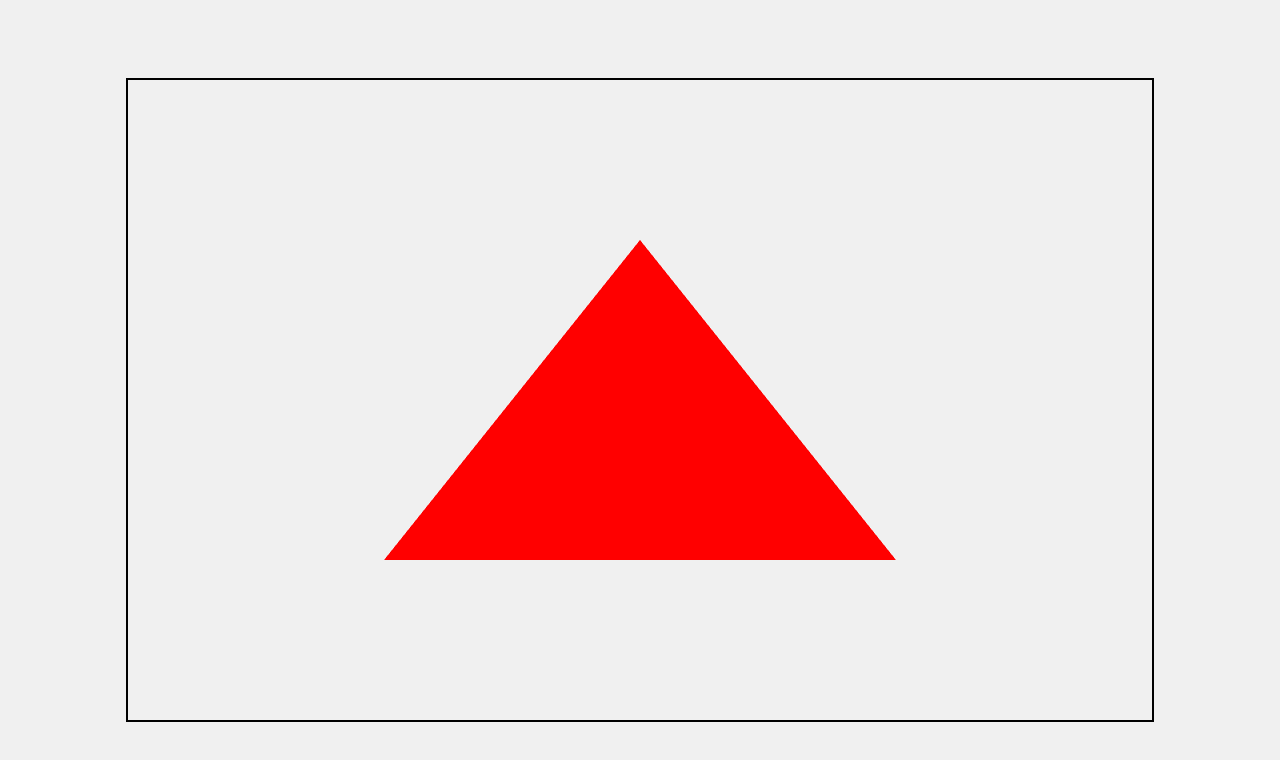
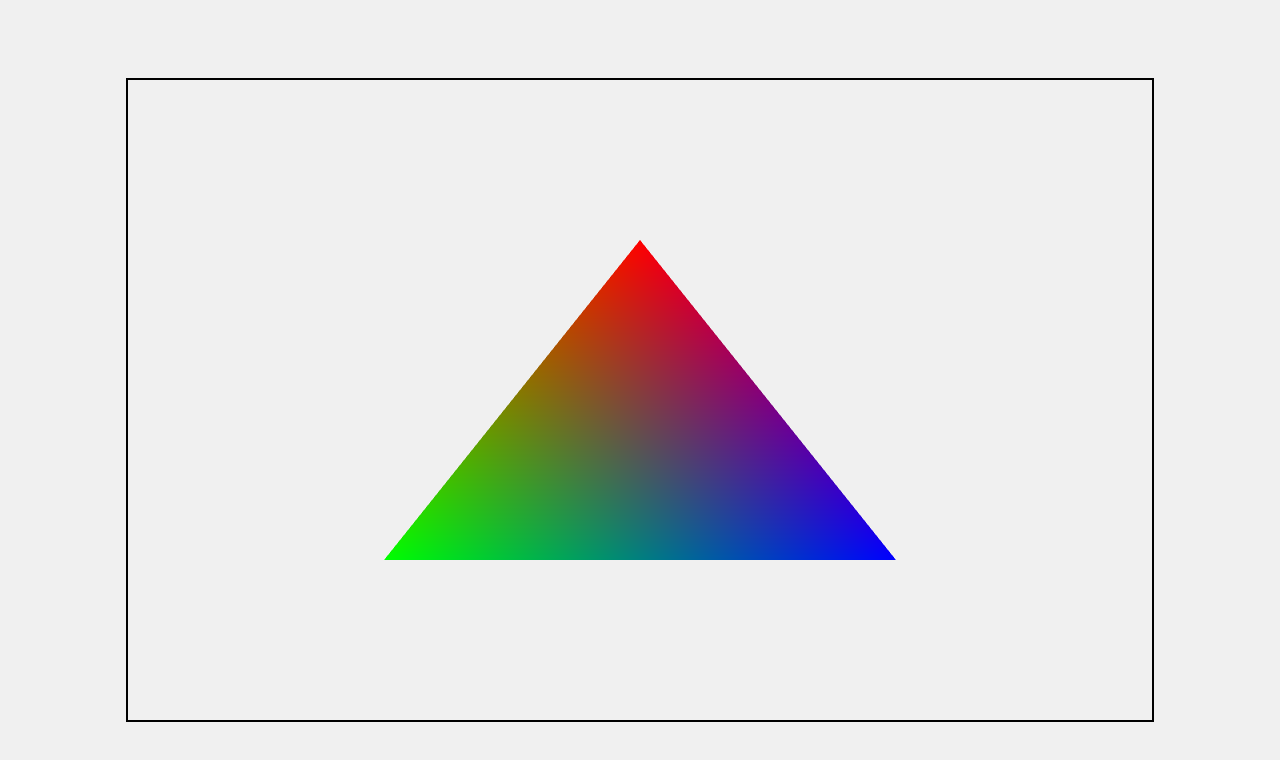
Before and after one commit to Vinnnn-vin/grafkom2024, a plain HTML site: page webglSegitigaSmooth.html in a window 1280 px wide. Drawn offline with Linux system fonts and the light colour scheme.

Commit message:
Update webglSegitigaSmooth.html

```diff
--- a/webglSegitigaSmooth.html
+++ b/webglSegitigaSmooth.html
@@ -3,7 +3,7 @@
 <head>
     <meta charset="UTF-8">
     <meta name="viewport" content="width=device-width, initial-scale=1.0">
-    <title>WebGL Smooth Color Triangle</title>
+    <title>WebGL Gradasi Warna Segitiga</title>
     <style>
         body, html {
             margin: 0;
@@ -37,9 +37,12 @@
             canvas.height = window.innerHeight * 0.8;
 
             var vertices = [
-                0.0,  0.5,   // Titik atas
-               -0.5, -0.5,   // Titik kiri bawah
-                0.5, -0.5    // Titik kanan bawah
+                // Titik atas, merah
+                0.0,  0.5, 1.0, 0.0, 0.0,
+                // Titik kiri bawah, hijau
+               -0.5, -0.5, 0.0, 1.0, 0.0,
+                // Titik kanan bawah, biru
+                0.5, -0.5, 0.0, 0.0, 1.0
             ];
 
             var vertex_buffer = gl.createBuffer();
@@ -49,8 +52,11 @@
 
             var vertCode = `#version 300 es
             in vec2 coordinates;
+            in vec3 vertexColor;
+            out vec3 fragmentColor;
             void main(void) {
                 gl_Position = vec4(coordinates, 0.0, 1.0);
+                fragmentColor = vertexColor;
             }`;
 
             var vertShader = gl.createShader(gl.VERTEX_SHADER);
@@ -59,11 +65,10 @@
 
             var fragCode = `#version 300 es
             precision mediump float;
+            in vec3 fragmentColor;
             out vec4 FragColor;
             void main(void) {
-                // Interpolasi warna di seluruh segitiga
-                vec3 color = vec3(1.0, 0.0, 0.0); // Warna merah
-                FragColor = vec4(color, 1.0);
+                FragColor = vec4(fragmentColor, 1.0);
             }`;
 
             var fragShader = gl.createShader(gl.FRAGMENT_SHADER);
@@ -78,8 +83,12 @@
 
             gl.bindBuffer(gl.ARRAY_BUFFER, vertex_buffer);
             var coord = gl.getAttribLocation(shaderProgram, "coordinates");
-            gl.vertexAttribPointer(coord, 2, gl.FLOAT, false, 0, 0);
+            gl.vertexAttribPointer(coord, 2, gl.FLOAT, false, 5 * Float32Array.BYTES_PER_ELEMENT, 0);
             gl.enableVertexAttribArray(coord);
+
+            var color = gl.getAttribLocation(shaderProgram, "vertexColor");
+            gl.vertexAttribPointer(color, 3, gl.FLOAT, false, 5 * Float32Array.BYTES_PER_ELEMENT, 2 * Float32Array.BYTES_PER_ELEMENT);
+            gl.enableVertexAttribArray(color);
 
             gl.clearColor(0.0, 0.0, 0.0, 0.0);
             gl.clear(gl.COLOR_BUFFER_BIT);
```
